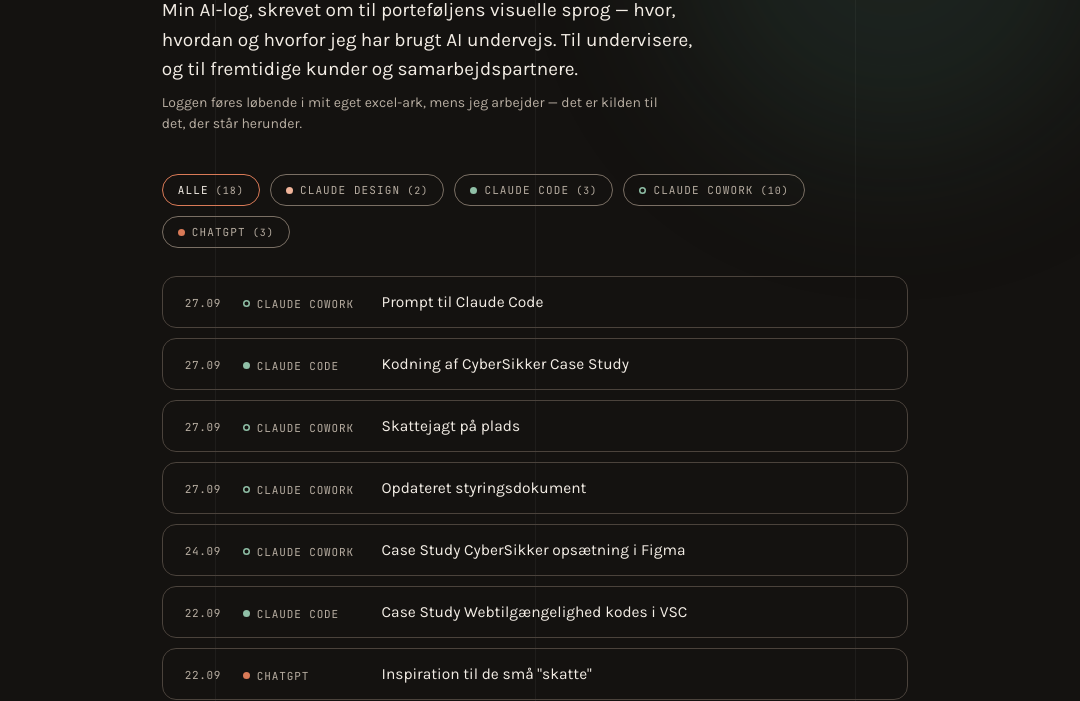
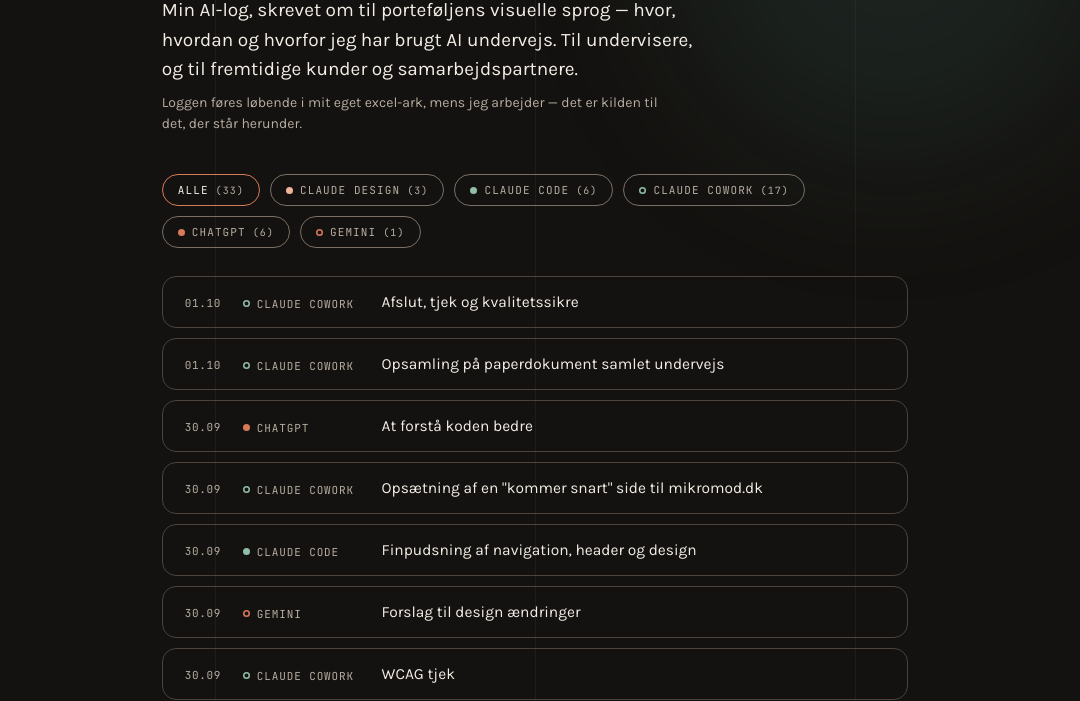
Before and after one commit to heikri01/sem0302, a plain HTML site: page ai-log.html in a window 1280 px wide. Shown: the part 272-973 px from the top of the page, without its empty margins (105-1185 px from the left). Drawn offline with Linux system fonts and the light colour scheme; a web font is replaced by a local one.

Commit message:
opdateret AI log

```diff
--- a/ai-log.html
+++ b/ai-log.html
@@ -55,6 +55,7 @@
                 <button type="button" class="ai-log-filter" data-filter="claude-code" aria-pressed="false"><span class="ai-log-dot ai-log-dot-claude-code" aria-hidden="true"></span>Claude Code <span class="ai-log-count"></span></button>
                 <button type="button" class="ai-log-filter" data-filter="claude-cowork" aria-pressed="false"><span class="ai-log-dot ai-log-dot-claude-cowork" aria-hidden="true"></span>Claude Cowork <span class="ai-log-count"></span></button>
                 <button type="button" class="ai-log-filter" data-filter="chatgpt" aria-pressed="false"><span class="ai-log-dot ai-log-dot-chatgpt" aria-hidden="true"></span>ChatGPT <span class="ai-log-count"></span></button>
+                <button type="button" class="ai-log-filter" data-filter="gemini" aria-pressed="false"><span class="ai-log-dot ai-log-dot-gemini" aria-hidden="true"></span>Gemini <span class="ai-log-count"></span></button>
             </div>
 
             <ol class="ai-log-list" id="aiLogList"></ol>
--- a/css/style.css
+++ b/css/style.css
@@ -1028,6 +1028,13 @@
   background: var(--forbind);
 }
 
+/* Gemini: hul prik i terracotta — samme greb som Cowork, så den kan
+   skelnes fra ChatGPT uden at indføre en ny farve (1/10) */
+.ai-log-dot-gemini {
+  background: transparent;
+  box-shadow: inset 0 0 0 1.5px var(--forbind);
+}
+
 .ai-log-formaal {
   font-size: 15.5px;
   color: var(--ink);
--- a/js/ai-log-data.js
+++ b/js/ai-log-data.js
@@ -2,15 +2,28 @@
  * AI log — indholdsdata
  *
  * Kilde: "AI log.xlsx" (Heidis eget, løbende opdaterede excel-ark).
- * For at synkronisere: bed Claude læse den nyeste "AI log.xlsx" i projektet
- * og opdatere dette array til at matche — resten af siden (ai-log.html +
- * js/ai-log.js) behøver ikke røres.
+ * Siden læser IKKE excel-arket direkte — den læser dette array.
+ * For at synkronisere: bed Claude læse den nyeste "AI log.xlsx" og opdatere
+ * dette array til at matche. Resten af siden (ai-log.html + js/ai-log.js)
+ * behøver ikke røres.
  *
- * tool: 'claude-design' | 'claude-code' | 'claude-cowork' | 'chatgpt'
+ * tool: 'claude-design' | 'claude-code' | 'claude-cowork' | 'chatgpt' | 'gemini'
  *       bruges til filterknapperne og prikfarven. Kommer der et nyt værktøj
- *       til, skal det også tilføjes i TOOLS i js/ai-log.js.
+ *       til, skal det have en filterknap i ai-log.html og en prik
+ *       (.ai-log-dot-<tool>) i css/style.css.
+ *
+ * Senest synkroniseret: 1/10 2026 (33 poster).
  */
 window.AI_LOG_DATA = [
+  {
+    dato: '2026-09-04',
+    ai: 'ChatGPT',
+    tool: 'chatgpt',
+    formaal: 'Sparring om fremtidspersona',
+    prompt: 'Opgave fra undervisning samt eget udkast og projektbeskrivelse',
+    output: 'Uddybende spørgsmål samt nyt udkast',
+    bearbejdning: 'Svaret på spørgsmål, gennemgang af udkast, let tilrettelse'
+  },
   {
     dato: '2026-09-09',
     ai: 'Claude Design',
@@ -44,26 +57,26 @@
     tool: 'claude-code',
     formaal: 'Se koden bag Design forslag',
     prompt: 'Udkast fra Claude Design',
-    output: 'filer til VSC',
-    bearbejdning: 'forsøgt rettet, men slettet pga dårlig resultat og svær afkodning'
+    output: 'Filer til VSC',
+    bearbejdning: 'Forsøgt rettet, men slettet pga dårlig resultat og svær afkodning'
   },
   {
     dato: '2026-09-15',
     ai: 'ChatGPT',
     tool: 'chatgpt',
     formaal: 'Forslag til portefølge retninger',
-    prompt: 'opsummer det den ved om mig allerede, holdt op mod et bruge informationerne til portefølje',
-    output: 'lang smøre om forskellige detaljer der alle sammen er vigtige pointer',
-    bearbejdning: 'taget udklip af samtalen og givet til Claude'
+    prompt: 'Opsummer det den ved om mig allerede, holdt op mod et bruge informationerne til portefølje',
+    output: 'Lang smøre om forskellige detaljer der alle sammen er vigtige pointer',
+    bearbejdning: 'Taget udklip af samtalen og givet til Claude'
   },
   {
     dato: '2026-09-15',
     ai: 'Claude Cowork',
     tool: 'claude-cowork',
     formaal: 'Ideudvikling og brainstorming',
-    prompt: 'egne tanker, "kommer snart", elementer fra Design forslag, ChatGPT input (med opfordring af brug den kritiske sans)',
-    output: 'kombination af ideerne fra ChatGPT, mig selv og Claude',
-    bearbejdning: 'svaret på opklarende spørgsmål'
+    prompt: 'Egne tanker, "kommer snart", elementer fra Design forslag, ChatGPT input (med opfordring af brug den kritiske sans)',
+    output: 'Kombination af ideerne fra ChatGPT, mig selv og Claude',
+    bearbejdning: 'Svaret på opklarende spørgsmål'
   },
   {
     dato: '2026-09-15',
@@ -72,7 +85,7 @@
     formaal: 'Projektledelse - holde styr på tjeklisten og opgaverne undervejs',
     prompt: 'Projektbeskrivelse, plan og formål',
     output: 'styringsdokument.md der løbende bliver opdateret',
-    bearbejdning: 'tilføjelser og svar på spørgsmål'
+    bearbejdning: 'Tilføjelser og svar på spørgsmål'
   },
   {
     dato: '2026-09-15',
@@ -99,14 +112,14 @@
     formaal: 'Case Study CyberSikker overblik',
     prompt: 'Figma filer, kodefiler, aflevering, egne refleksioner',
     output: 'Klargjort til at arbejde med som case study',
-    bearbejdning: 'ingen - afventer case study AI anton færdiggøres'
+    bearbejdning: 'Ingen - afventer case study AI anton færdiggøres'
   },
   {
     dato: '2026-09-15',
     ai: 'Claude Cowork',
     tool: 'claude-cowork',
     formaal: 'Overblik over paper indhold',
-    prompt: 'henvisning til styringsdokument og projektbeskrivelse',
+    prompt: 'Henvisning til styringsdokument og projektbeskrivelse',
     output: 'tjekliste.md og paper-indhold.md, dokumenter der løbende opdateres',
     bearbejdning: 'Ingen - afventer opgavens progression'
   },
@@ -169,8 +182,134 @@
     ai: 'Claude Cowork',
     tool: 'claude-cowork',
     formaal: 'Opdateret styringsdokument',
-    prompt: 'tilføjet ideer og punkter på listen',
-    output: 'detaljeret oversigt',
+    prompt: 'Tilføjet ideer og punkter på listen',
+    output: 'Detaljeret oversigt',
     bearbejdning: 'læst igennem og opdateret'
+  },
+  {
+    dato: '2026-09-28',
+    ai: 'ChatGPT',
+    tool: 'chatgpt',
+    formaal: 'Brainstorming omkring design-elementer til brug på CV & portefølje',
+    prompt: 'Mit CV, screenshots af nuværende portefølje + ide',
+    output: 'Lang liste med forslag',
+    bearbejdning: 'Tjekket, overvejet, udviklet videre på'
+  },
+  {
+    dato: '2026-09-28',
+    ai: 'Claude Code',
+    tool: 'claude-code',
+    formaal: 'Præsentation af studietur som kort & interaktive postkort',
+    prompt: 'Beskrivelse af ideer, tilføjelse af billeder i VSC samt detaljerede beskrivelser af programmet',
+    output: 'Stiliseret kort over barcelona, men pins på lokationer hvor hover effekt viser billeder som postkort',
+    bearbejdning: 'Kvalitetstjek og gennemgang af detaljer'
+  },
+  {
+    dato: '2026-09-28',
+    ai: 'Claude Cowork',
+    tool: 'claude-cowork',
+    formaal: 'Oprettet Design System i Claude CoWork for at se hvordan det fungerer',
+    prompt: 'Links til Figma og til VSC mapper',
+    output: 'Komplet Design System',
+    bearbejdning: 'Gennemlæst og kvalitetssikret, godkendt til Claude Code kan benytte dette'
+  },
+  {
+    dato: '2026-09-28',
+    ai: 'Claude Cowork',
+    tool: 'claude-cowork',
+    formaal: 'Rettelser af småting fundet undervejs i arbejdet',
+    prompt: 'Liste med ting, der skal rettes, oprettet branch til formålet',
+    output: 'Forslag og opklarende spørgsmål, kodet',
+    bearbejdning: 'Gennemgang, branch commitet og merged'
+  },
+  {
+    dato: '2026-09-29',
+    ai: 'Claude Cowork',
+    tool: 'claude-cowork',
+    formaal: 'Opdatere forsidens design',
+    prompt: 'Konkrete ændringer og ideer',
+    output: 'Kodet af et par omgange',
+    bearbejdning: 'Rettelser, gennemgang og kvalitetssikring'
+  },
+  {
+    dato: '2026-09-29',
+    ai: 'Claude Design',
+    tool: 'claude-design',
+    formaal: 'Lave nyt CV i Canva',
+    prompt: 'Mockup fra ChatGPT samt korrektioner',
+    output: 'Prompt til Canva',
+    bearbejdning: 'Mange fejl og mærkelige detaljer rettet op og fikset'
+  },
+  {
+    dato: '2026-09-29',
+    ai: 'Claude Code',
+    tool: 'claude-code',
+    formaal: 'Opsætning af om-mig siden',
+    prompt: 'Beskrivelse + de to CV (kontor og MMD)',
+    output: 'Liste med uddybende spørgsmål, samt forslag til opsætning og formulering',
+    bearbejdning: 'Tilrettet detaljer'
+  },
+  {
+    dato: '2026-09-30',
+    ai: 'ChatGPT',
+    tool: 'chatgpt',
+    formaal: 'At forstå koden bedre',
+    prompt: 'index.html, style.css & main.js',
+    output: 'Test, gennemgang og uddybende forklaringer',
+    bearbejdning: 'Stille spørgsmål, udføre test og undersøge nærmere'
+  },
+  {
+    dato: '2026-09-30',
+    ai: 'Claude Cowork',
+    tool: 'claude-cowork',
+    formaal: 'Opsætning af en "kommer snart" side til mikromod.dk',
+    prompt: 'Forklare ideen bag',
+    output: 'Forslag til design, kodet i VSC, opsætning af kontaktformular',
+    bearbejdning: 'Ændret farver, tilføjet HubSpot detaljer, rettet i farver og font'
+  },
+  {
+    dato: '2026-09-30',
+    ai: 'Claude Code',
+    tool: 'claude-code',
+    formaal: 'Finpudsning af navigation, header og design',
+    prompt: 'Liste med ændringer og ideer, screenshots',
+    output: 'Sticky header, tilbage til toppen, smårettelser i design',
+    bearbejdning: 'Tilpasning undervejs'
+  },
+  {
+    dato: '2026-09-30',
+    ai: 'Gemini',
+    tool: 'gemini',
+    formaal: 'Forslag til design ændringer',
+    prompt: 'Screenshot af mikromod og forklaring på hvad der skal udtrykkes',
+    output: 'Liste med ny farvepalette samt forslag til opsætning af case study navigation',
+    bearbejdning: 'Tilrettet egne ønsker, rettet farver i VSC og fejlrettelser'
+  },
+  {
+    dato: '2026-09-30',
+    ai: 'Claude Cowork',
+    tool: 'claude-cowork',
+    formaal: 'WCAG tjek',
+    prompt: 'Tjek siden mod WCAG særlige punkter omkring knapper på lys baggrund',
+    output: 'Knapper rettet til, "spring til indhold"',
+    bearbejdning: 'Gennemgang, branch commitet og merged'
+  },
+  {
+    dato: '2026-10-01',
+    ai: 'Claude Cowork',
+    tool: 'claude-cowork',
+    formaal: 'Afslut, tjek og kvalitetssikre',
+    prompt: 'Uformel brugertest, brugervenlighed',
+    output: 'Hover på billeder, tilføjet billeder til "rejsen"',
+    bearbejdning: 'Små rettelser, tjek af funktionalitet og merge branch'
+  },
+  {
+    dato: '2026-10-01',
+    ai: 'Claude Cowork',
+    tool: 'claude-cowork',
+    formaal: 'Opsamling på paperdokument samlet undervejs',
+    prompt: 'Tjek for dubletter, sorter og ryd op',
+    output: 'Overskueligt opsamling af ideer, beslutninger, planer og pointer',
+    bearbejdning: 'Gennemlæst og sammenskrevet til paper'
   }
 ];
```
